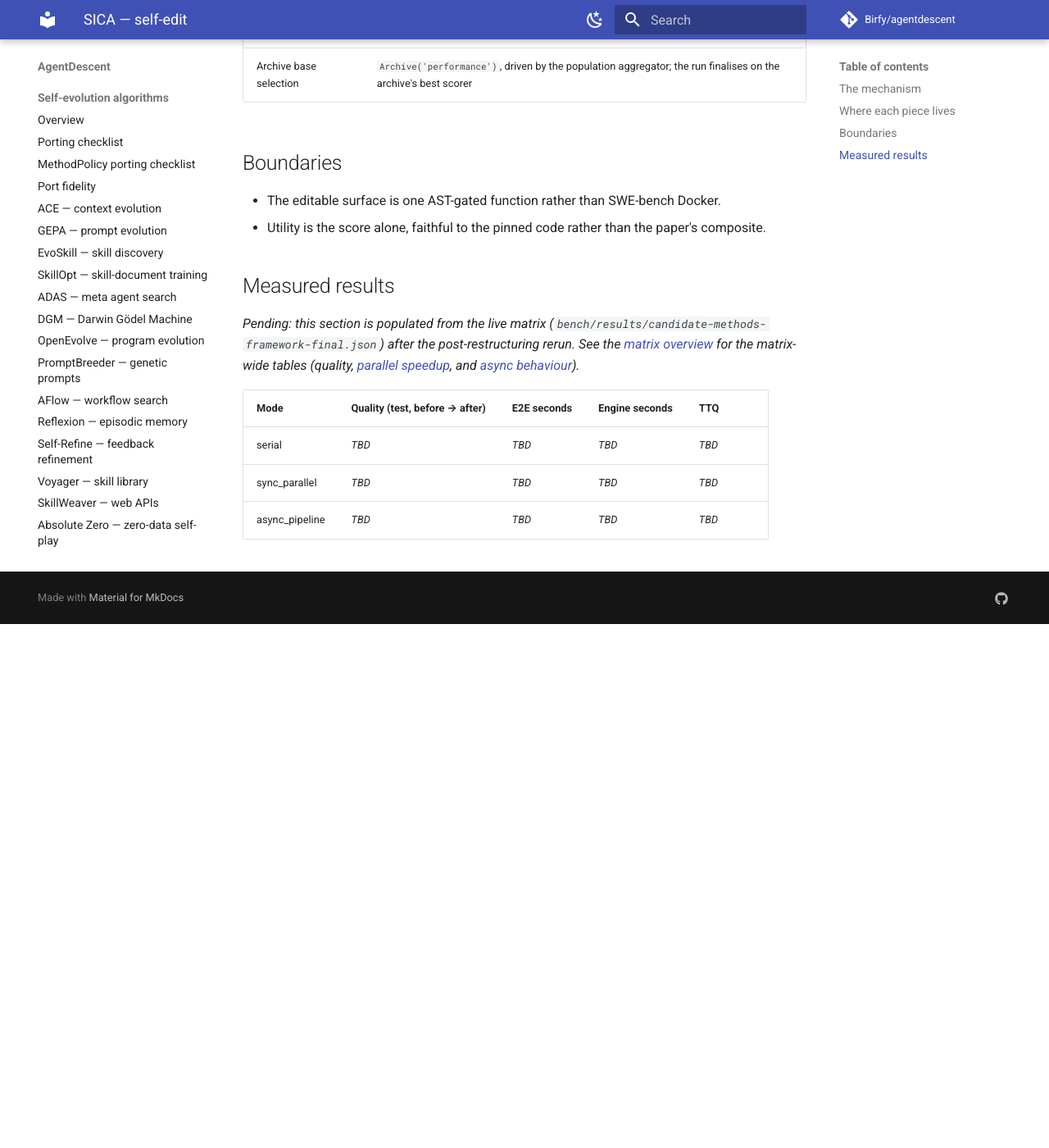
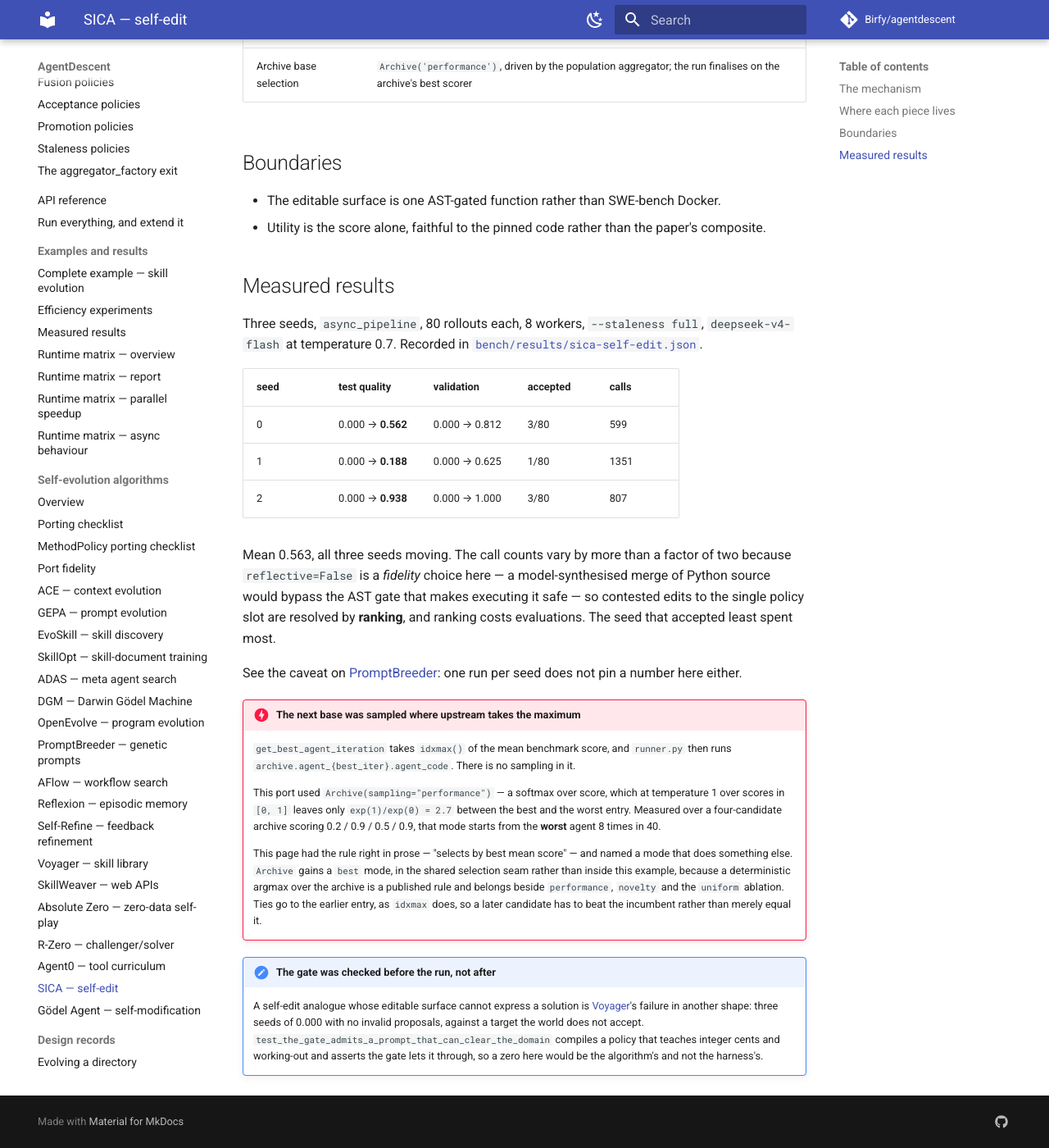
Before and after one commit to Birfy/agentdescent, an MkDocs documentation site: the page built from docs/algo-sica.md, in a window 1280 px wide and 1400 px high, scrolled down 941 px. Shown: the whole window at 82% size. Built offline with MkDocs 1.6.1 and Material for MkDocs 9.7.7, drawn with Linux system fonts in a browser that asks for light colours; comment, search, counter and statistics services are not loaded; before the commit the page ends 1702 px from its top, so only the background shows below that.

Commit message:
feat(sica): the next base was sampled where upstream takes the maximum
`get_best_agent_iteration` takes `idxmax()` of the mean benchmark score, and
`runner.py` then runs `archive.agent_{best_iter}.agent_code`. There is no
sampling in it.

This port used `Archive(sampling="performance")` -- a softmax over score, which
at temperature 1 over scores in [0, 1] leaves only `exp(1)/exp(0) = 2.7` between
the best and worst entry. Measured over a four-candidate archive scoring
0.2 / 0.9 / 0.5 / 0.9, that mode starts from the **worst** agent 8 times in 40,
where SICA never would.

The page had the rule right in prose -- "selects by best mean score" -- and named
a mode that does something else, which is this series' recurring shape.

`Archive` gains a `best` mode. It goes in the shared selection seam rather than
inside this example because a deterministic argmax over the archive is a
published rule and belongs beside `performance`, `novelty` and the `uniform`
ablation -- and because the difference from `performance` is easy to miss, so
having both named makes it checkable. Ties go to the earlier entry, as `idxmax`
does, so a later candidate has to beat the incumbent rather than merely equal it.

The AST gate was checked *before* the run rather than diagnosed after it. A
self-edit analogue whose editable surface cannot express a solution is Voyager's
failure in another shape -- three seeds of 0.000 with no invalid proposals,
against a target the world does not accept -- so
`test_the_gate_admits_a_prompt_that_can_clear_the_domain` compiles a policy that
teaches integer cents and working-out and asserts the gate lets it through. A
zero here would then be the algorithm's and not the harness's.

**Measured**, three seeds, 80 rollouts, async, `--staleness full`: test quality
0.562 / 0.188 / 0.938, mean 0.563, all three seeds moving.

The call counts vary by more than a factor of two (599 / 1351 / 807) because
`reflective=False` is a fidelity choice here -- a model-synthesised merge of
Python source would bypass the AST gate that makes executing it safe -- so
contested edits to the single policy slot are resolved by ranking, and ranking
costs evaluations. The seed that accepted least spent most.

Co-Authored-By: Claude Opus 5 <noreply@anthropic.com>

```diff
--- a/docs/algo-sica.md
+++ b/docs/algo-sica.md
@@ -35,15 +35,48 @@ either). The selected agent then edits its own source and is re-benchmarked.
 
 ## Measured results
 
-*Pending: this section is populated from the live matrix
-(`bench/results/candidate-methods-framework-final.json`) after the
-post-restructuring rerun. See the
-[matrix overview](matrix-overview.md) for the matrix-wide
-tables (quality, [parallel speedup](matrix-parallel-speedup.md), and
-[async behaviour](matrix-async.md)).*
+Three seeds, `async_pipeline`, 80 rollouts each, 8 workers, `--staleness full`,
+`deepseek-v4-flash` at temperature 0.7. Recorded in
+[`bench/results/sica-self-edit.json`](https://github.com/Birfy/agentdescent/blob/main/bench/results/sica-self-edit.json).
 
-| Mode | Quality (test, before → after) | E2E seconds | Engine seconds | TTQ |
+| seed | test quality | validation | accepted | calls |
 |---|---|---|---|---|
-| serial | *TBD* | *TBD* | *TBD* | *TBD* |
-| sync_parallel | *TBD* | *TBD* | *TBD* | *TBD* |
-| async_pipeline | *TBD* | *TBD* | *TBD* | *TBD* |
+| 0 | 0.000 → **0.562** | 0.000 → 0.812 | 3/80 | 599 |
+| 1 | 0.000 → **0.188** | 0.000 → 0.625 | 1/80 | 1351 |
+| 2 | 0.000 → **0.938** | 0.000 → 1.000 | 3/80 | 807 |
+
+Mean 0.563, all three seeds moving. The call counts vary by more than a factor
+of two because `reflective=False` is a *fidelity* choice here — a model-synthesised
+merge of Python source would bypass the AST gate that makes executing it safe —
+so contested edits to the single policy slot are resolved by **ranking**, and
+ranking costs evaluations. The seed that accepted least spent most.
+
+See the caveat on [PromptBreeder](algo-promptbreeder.md#measured-results): one
+run per seed does not pin a number here either.
+
+!!! danger "The next base was sampled where upstream takes the maximum"
+    `get_best_agent_iteration` takes `idxmax()` of the mean benchmark score, and
+    `runner.py` then runs `archive.agent_{best_iter}.agent_code`. There is no
+    sampling in it.
+
+    This port used `Archive(sampling="performance")` — a softmax over score,
+    which at temperature 1 over scores in `[0, 1]` leaves only
+    `exp(1)/exp(0) = 2.7` between the best and the worst entry. Measured over a
+    four-candidate archive scoring 0.2 / 0.9 / 0.5 / 0.9, that mode starts from
+    the **worst** agent 8 times in 40.
+
+    This page had the rule right in prose — "selects by best mean score" — and
+    named a mode that does something else. `Archive` gains a `best` mode, in the
+    shared selection seam rather than inside this example, because a
+    deterministic argmax over the archive is a published rule and belongs beside
+    `performance`, `novelty` and the `uniform` ablation. Ties go to the earlier
+    entry, as `idxmax` does, so a later candidate has to beat the incumbent
+    rather than merely equal it.
+
+!!! note "The gate was checked before the run, not after"
+    A self-edit analogue whose editable surface cannot express a solution is
+    [Voyager](algo-voyager.md#measured-results)'s failure in another shape: three
+    seeds of 0.000 with no invalid proposals, against a target the world does not
+    accept. `test_the_gate_admits_a_prompt_that_can_clear_the_domain` compiles a
+    policy that teaches integer cents and working-out and asserts the gate lets
+    it through, so a zero here would be the algorithm's and not the harness's.
```
Also changed, not shown: 4 other files.
